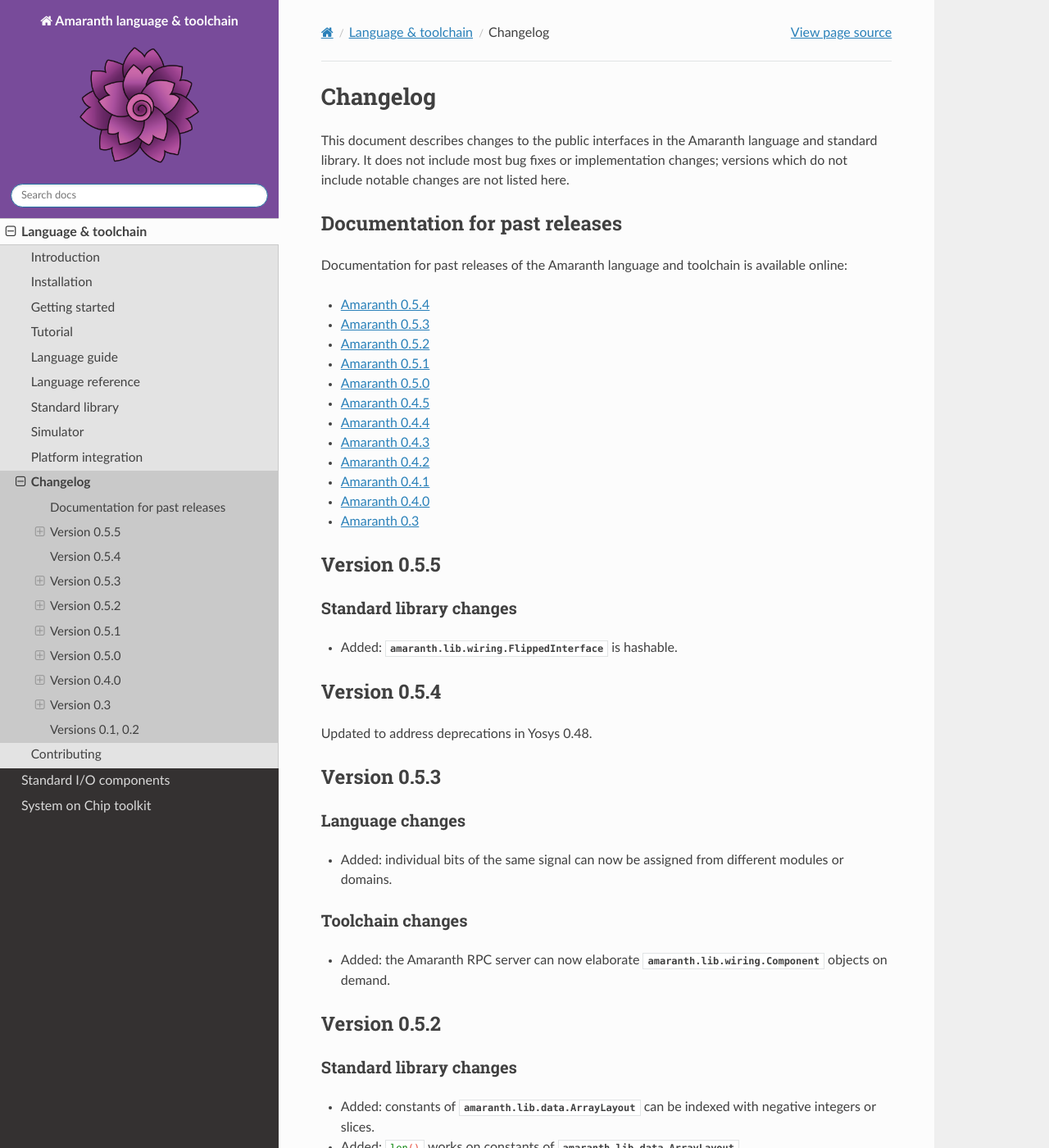
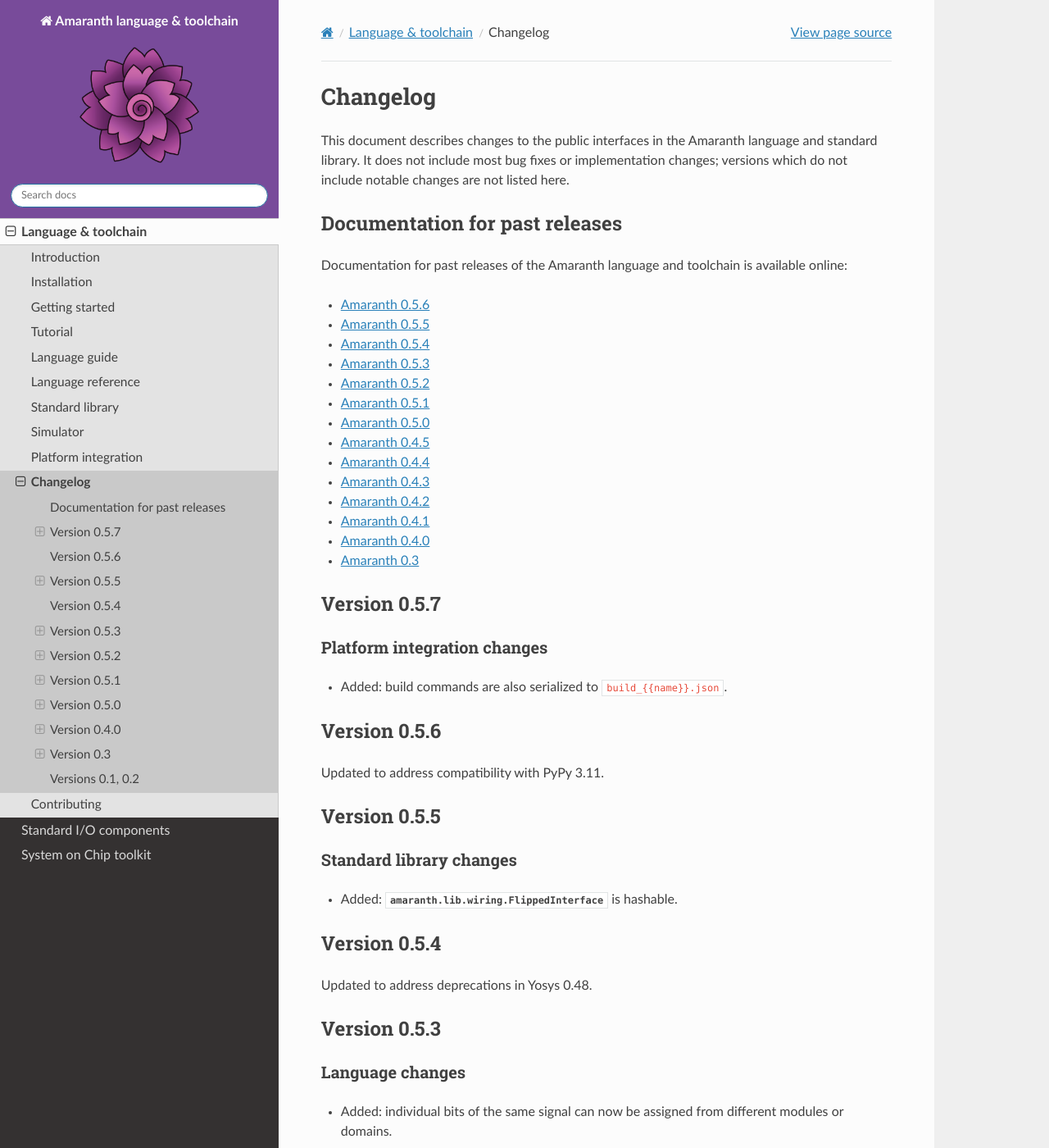
Before and after one commit to amaranth-lang/amaranth, a Sphinx documentation site: the page built from docs/changes.rst, in a window 1280 px wide and 1400 px high. Shown: the whole window at 82% size. Built offline with Sphinx 7.4.7 and the Read the Docs theme 3.1.0, drawn with Linux system fonts in a browser that asks for light colours; pages that are not in the unit, such as notebooks, are missing from menus; the version number could not be read and is left out.

Commit message:
docs: update changelog.

```diff
--- a/docs/changes.rst
+++ b/docs/changes.rst
@@ -9,6 +9,8 @@
 
 Documentation for past releases of the Amaranth language and toolchain is available online:
 
+* `Amaranth 0.5.6 <https://amaranth-lang.org/docs/amaranth/v0.5.6/>`_
+* `Amaranth 0.5.5 <https://amaranth-lang.org/docs/amaranth/v0.5.5/>`_
 * `Amaranth 0.5.4 <https://amaranth-lang.org/docs/amaranth/v0.5.4/>`_
 * `Amaranth 0.5.3 <https://amaranth-lang.org/docs/amaranth/v0.5.3/>`_
 * `Amaranth 0.5.2 <https://amaranth-lang.org/docs/amaranth/v0.5.2/>`_
@@ -21,6 +23,23 @@
 * `Amaranth 0.4.1 <https://amaranth-lang.org/docs/amaranth/v0.4.1/>`_
 * `Amaranth 0.4.0 <https://amaranth-lang.org/docs/amaranth/v0.4.0/>`_
 * `Amaranth 0.3 <https://amaranth-lang.org/docs/amaranth/v0.3/>`_
+
+
+Version 0.5.7
+=============
+
+Platform integration changes
+----------------------------
+
+.. currentmodule:: amaranth.vendor
+
+* Added: build commands are also serialized to ``build_{{name}}.json``.
+
+
+Version 0.5.6
+=============
+
+Updated to address compatibility with PyPy 3.11.
 
 
 Version 0.5.5
```
